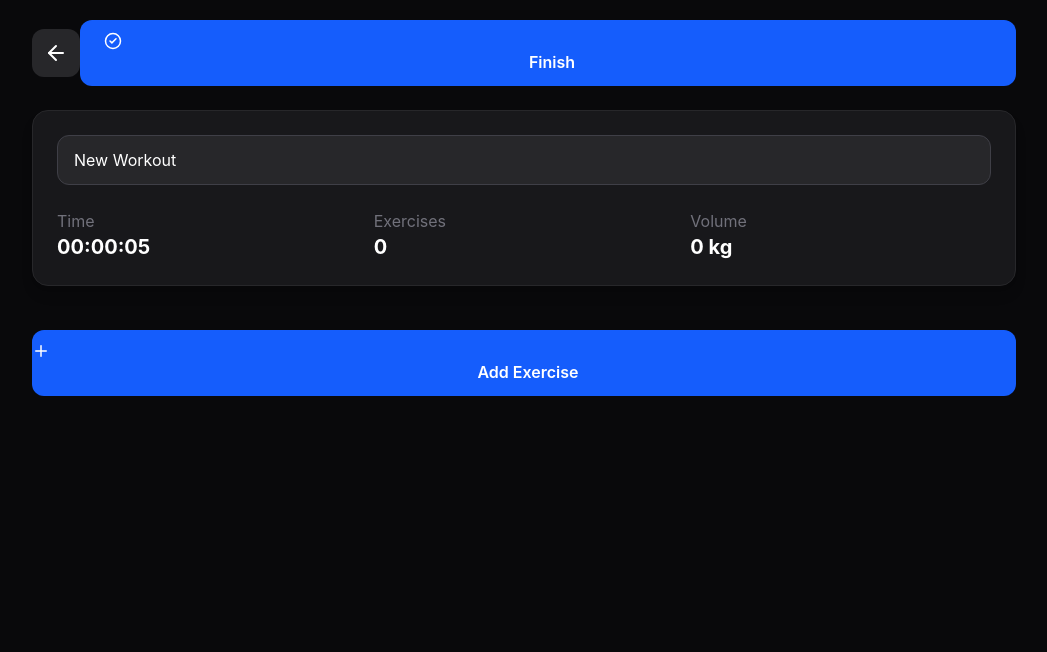
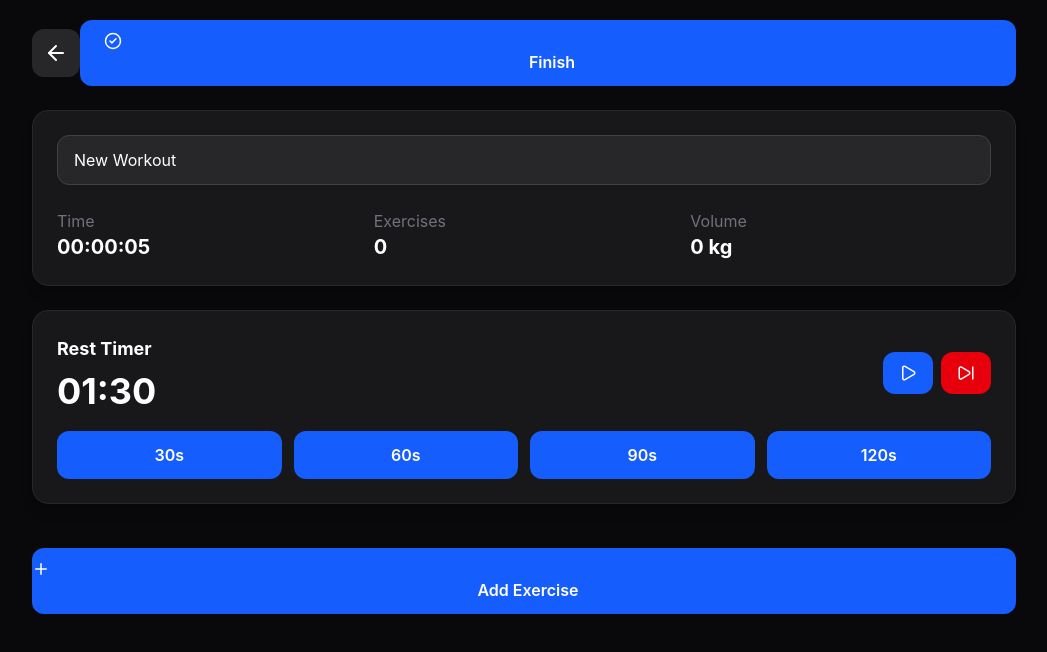
Before and after one commit to ankitsharma1310/workout-tracker, a React (Vite) app: page /workout in a window 1280 px wide. Shown: the top 652 px of the page, without its empty margins (116-1163 px from the left). Built offline with nearby package versions, Linux system fonts and the light colour scheme.

Commit message:
feat: add persistent rest timer with automatic set trigger

```diff
--- /dev/null
+++ b/src/components/rest/RestTimer.tsx
@@ -0,0 +1,135 @@
+import { useEffect, useMemo, useState } from "react";
+import { Pause, Play, SkipForward } from "lucide-react";
+
+import Card from "../ui/Card";
+import Button from "../ui/Button";
+
+import { useRestTimerStore } from "../../store/restTimerStore";
+
+export default function RestTimer() {
+
+  const {
+    timer,
+    start,
+    pause,
+    resume,
+    stop,
+  } = useRestTimerStore();
+
+  const [now, setNow] = useState(Date.now());
+
+  useEffect(() => {
+
+    const id = setInterval(() => {
+      setNow(Date.now());
+    }, 1000);
+
+    return () => clearInterval(id);
+
+  }, []);
+
+  useEffect(() => {
+
+    if (
+      timer.running &&
+      timer.endAt &&
+      now >= timer.endAt
+    ) {
+      stop();
+    }
+
+  }, [now, timer, stop]);
+
+  const remaining = useMemo(() => {
+
+    if (!timer.running || !timer.endAt) {
+      return timer.duration;
+    }
+
+    return Math.max(
+      0,
+      Math.ceil((timer.endAt - now) / 1000),
+    );
+
+  }, [timer, now]);
+
+  const minutes = String(
+    Math.floor(remaining / 60),
+  ).padStart(2, "0");
+
+  const seconds = String(
+    remaining % 60,
+  ).padStart(2, "0");
+
+  return (
+
+    <Card>
+
+      <div className="flex items-center justify-between">
+
+        <div>
+
+          <h2 className="text-lg font-bold">
+            Rest Timer
+          </h2>
+
+          <div className="mt-2 text-4xl font-bold">
+            {minutes}:{seconds}
+          </div>
+
+        </div>
+
+        <div className="flex gap-2">
+
+          {timer.running ? (
+
+            <Button
+              className="w-auto px-4"
+              onClick={pause}
+            >
+              <Pause size={18} />
+            </Button>
+
+          ) : (
+
+            <Button
+              className="w-auto px-4"
+              onClick={resume}
+            >
+              <Play size={18} />
+            </Button>
+
+          )}
+
+          <Button
+            className="w-auto px-4 bg-red-600 hover:bg-red-700"
+            onClick={stop}
+          >
+            <SkipForward size={18} />
+          </Button>
+
+        </div>
+
+      </div>
+
+      <div className="mt-5 flex gap-3">
+
+        {[30, 60, 90, 120].map(sec => (
+
+          <Button
+            key={sec}
+            className="w-auto px-4"
+            onClick={() => start(sec)}
+          >
+            {sec}s
+          </Button>
+
+        ))}
+
+      </div>
+
+    </Card>
+
+  );
+
+}
--- a/src/components/workout/ExerciseCard.tsx
+++ b/src/components/workout/ExerciseCard.tsx
@@ -1,4 +1,4 @@
-import { Copy, Plus, Trash2 } from "lucide-react";
+import { Plus, Trash2 } from "lucide-react";
 
 import type {
   Exercise,
@@ -10,12 +10,11 @@ import Button from "../ui/Button";
 import Badge from "../ui/Badge";
 
 import SetRow from "./SetRow";
+import { useRestTimerStore } from "../../store/restTimerStore";
 
 type Props = {
   exercise: Exercise;
-
   onChange: (exercise: Exercise) => void;
-
   onDelete: () => void;
 };
 
@@ -25,9 +24,11 @@ export default function ExerciseCard({
   onDelete,
 }: Props) {
 
+  const { start } = useRestTimerStore();
+
   function updateSet(
     index: number,
-    values: Partial<WorkoutSet>
+    values: Partial<WorkoutSet>,
   ) {
 
     const updated = [...exercise.sets];
@@ -44,10 +45,25 @@ export default function ExerciseCard({
 
   }
 
+  function completeSet(index: number) {
+
+    const completed = !exercise.sets[index].completed;
+
+    updateSet(index, {
+      completed,
+    });
+    if (completed) {
+      start(90);
+    }
+
+  }
+
   function addSet() {
 
     const previous =
-      exercise.sets[exercise.sets.length - 1];
+      exercise.sets[
+        exercise.sets.length - 1
+      ];
 
     onChange({
 
@@ -58,9 +74,17 @@ export default function ExerciseCard({
         ...exercise.sets,
 
         {
+
           id: crypto.randomUUID(),
-          weight: previous?.weight ?? 0,
-          reps: previous?.reps ?? 0,
+
+          weight:
+            previous?.weight ?? 0,
+
+          reps:
+            previous?.reps ?? 0,
+
+          completed: false,
+
         },
 
       ],
@@ -76,7 +100,7 @@ export default function ExerciseCard({
       ...exercise,
 
       sets: exercise.sets.filter(
-        (_, i) => i !== index
+        (_, i) => i !== index,
       ),
 
     });
@@ -103,43 +127,54 @@ export default function ExerciseCard({
             onClick={onDelete}
             className="rounded-xl bg-red-600 p-2 hover:bg-red-700"
           >
-            <Trash2 size={18}/>
+            <Trash2 size={18} />
           </button>
 
         </div>
 
       </div>
 
-      <div className="grid grid-cols-[55px_1fr_1fr_50px] gap-3 text-xs uppercase tracking-widest text-zinc-500 mb-3">
+      <div className="grid grid-cols-[55px_1fr_1fr_50px_50px] gap-3 text-xs uppercase tracking-widest text-zinc-500 mb-3">
 
         <div>Set</div>
         <div className="text-center">KG</div>
         <div className="text-center">Reps</div>
+        <div className="text-center">✓</div>
         <div></div>
 
       </div>
 
-      {exercise.sets.map((set,index)=>(
+      {exercise.sets.map((set, index) => (
 
         <SetRow
 
           key={set.id}
 
-          setNumber={index+1}
+          setNumber={index + 1}
 
           weight={set.weight}
 
           reps={set.reps}
 
-          onWeightChange={(v)=>
-            updateSet(index,{weight:v})
+          completed={set.completed}
+
+          onWeightChange={(v) =>
+            updateSet(index, {
+              weight: v,
+            })
           }
 
-          onRepsChange={(v)=>
-            updateSet(index,{reps:v})
+          onRepsChange={(v) =>
+            updateSet(index, {
+              reps: v,
+            })
           }
 
-          onDelete={()=>
+          onComplete={() =>
+            completeSet(index)
+          }
+
+          onDelete={() =>
             deleteSet(index)
           }
 
@@ -150,10 +185,13 @@ export default function ExerciseCard({
       <div className="mt-5 flex gap-3">
 
         <Button onClick={addSet}>
-          <Plus size={18}/>
+
+          <Plus size={18} />
+
           <span className="ml-2">
             Add Set
           </span>
+
         </Button>
 
       </div>
--- a/src/components/workout/SetRow.tsx
+++ b/src/components/workout/SetRow.tsx
@@ -1,12 +1,14 @@
-import { Trash2 } from "lucide-react";
+import { Check, Trash2 } from "lucide-react";
 
 type Props = {
   setNumber: number;
   weight: number;
   reps: number;
+  completed: boolean;
 
   onWeightChange: (value: number) => void;
   onRepsChange: (value: number) => void;
+  onComplete: () => void;
   onDelete: () => void;
 };
 
@@ -14,14 +16,24 @@ export default function SetRow({
   setNumber,
   weight,
   reps,
+  completed,
   onWeightChange,
   onRepsChange,
+  onComplete,
   onDelete,
 }: Props) {
+
   return (
-    <div className="grid grid-cols-[55px_1fr_1fr_50px] gap-3 items-center mb-3">
 
-      <div className="rounded-xl bg-zinc-800 py-3 text-center font-bold">
+    <div className="grid grid-cols-[55px_1fr_1fr_50px_50px] gap-3 items-center mb-3">
+
+      <div
+        className={`rounded-xl py-3 text-center font-bold ${
+          completed
+            ? "bg-green-600"
+            : "bg-zinc-800"
+        }`}
+      >
         {setNumber}
       </div>
 
@@ -29,7 +41,9 @@ export default function SetRow({
         type="number"
         value={weight}
         placeholder="kg"
-        onChange={(e) => onWeightChange(Number(e.target.value))}
+        onChange={(e) =>
+          onWeightChange(Number(e.target.value))
+        }
         className="rounded-xl bg-zinc-800 border border-zinc-700 py-3 text-center outline-none focus:border-blue-500"
       />
 
@@ -37,9 +51,22 @@ export default function SetRow({
         type="number"
         value={reps}
         placeholder="reps"
-        onChange={(e) => onRepsChange(Number(e.target.value))}
+        onChange={(e) =>
+          onRepsChange(Number(e.target.value))
+        }
         className="rounded-xl bg-zinc-800 border border-zinc-700 py-3 text-center outline-none focus:border-blue-500"
       />
+
+      <button
+        onClick={onComplete}
+        className={`flex h-12 w-12 items-center justify-center rounded-xl ${
+          completed
+            ? "bg-green-600"
+            : "bg-zinc-700 hover:bg-green-600"
+        }`}
+      >
+        <Check size={18} />
+      </button>
 
       <button
         onClick={onDelete}
@@ -49,5 +76,7 @@ export default function SetRow({
       </button>
 
     </div>
+
   );
+
 }
--- a/src/pages/WorkoutPage.tsx
+++ b/src/pages/WorkoutPage.tsx
@@ -18,6 +18,7 @@ import { exerciseLibrary } from "../data/exercises";
 import { useWorkoutStore } from "../store/workoutStore";
 
 import { getWorkoutVolume } from "../utils/volume";
+import RestTimer from "../components/rest/RestTimer";
 
 export default function WorkoutPage() {
 
@@ -190,6 +191,10 @@ export default function WorkoutPage() {
 
         <div className="h-6" />
 
+        <RestTimer />
+
+        <div className="h-6" />
+
         {workout.exercises.map(exercise => (
 
           <ExerciseCard
--- /dev/null
+++ b/src/store/restTimerStore.ts
@@ -0,0 +1,98 @@
+import { create } from "zustand";
+
+import type { RestTimer } from "../types/restTimer";
+
+import {
+  getRestTimer,
+  saveRestTimer,
+  clearRestTimer,
+} from "../utils/restTimer";
+
+type Store = {
+  timer: RestTimer;
+
+  start(duration?: number): void;
+  pause(): void;
+  resume(): void;
+  stop(): void;
+};
+
+export const useRestTimerStore =
+create<Store>((set, get) => ({
+
+  timer: getRestTimer(),
+
+  start(duration = 90) {
+
+    const timer = {
+      duration,
+      endAt: Date.now() + duration * 1000,
+      running: true,
+    };
+
+    saveRestTimer(timer);
+
+    set({ timer });
+
+  },
+
+  pause() {
+
+    const { timer } = get();
+
+    if (!timer.running || timer.endAt === null) {
+      return;
+    }
+
+    const remaining = Math.max(
+      0,
+      Math.ceil((timer.endAt - Date.now()) / 1000),
+    );
+
+    const updated = {
+      duration: remaining,
+      endAt: null,
+      running: false,
+    };
+
+    saveRestTimer(updated);
+
+    set({ timer: updated });
+
+  },
+
+  resume() {
+
+    const { timer } = get();
+
+    if (timer.running) {
+      return;
+    }
+
+    const updated = {
+      ...timer,
+      endAt: Date.now() + timer.duration * 1000,
+      running: true,
+    };
+
+    saveRestTimer(updated);
+
+    set({ timer: updated });
+
+  },
+
+  stop() {
+
+    clearRestTimer();
+
+    set({
+      timer: {
+        duration: 90,
+        endAt: null,
+        running: false,
+      },
+    });
+
+  },
+
+}));
--- /dev/null
+++ b/src/types/restTimer.ts
@@ -0,0 +1,5 @@
+export interface RestTimer {
+  duration: number;
+  endAt: number | null;
+  running: boolean;
+}
--- /dev/null
+++ b/src/utils/restTimer.ts
@@ -0,0 +1,25 @@
+import type { RestTimer } from "../types/restTimer";
+
+const KEY = "rest-timer";
+
+export function saveRestTimer(timer: RestTimer) {
+  localStorage.setItem(KEY, JSON.stringify(timer));
+}
+
+export function getRestTimer(): RestTimer {
+  const data = localStorage.getItem(KEY);
+
+  if (!data) {
+    return {
+      duration: 90,
+      endAt: null,
+      running: false,
+    };
+  }
+
+  return JSON.parse(data);
+}
+
+export function clearRestTimer() {
+  localStorage.removeItem(KEY);
+}
```
Also changed, not shown: src/types/workout.ts (+3 -6 lines).
